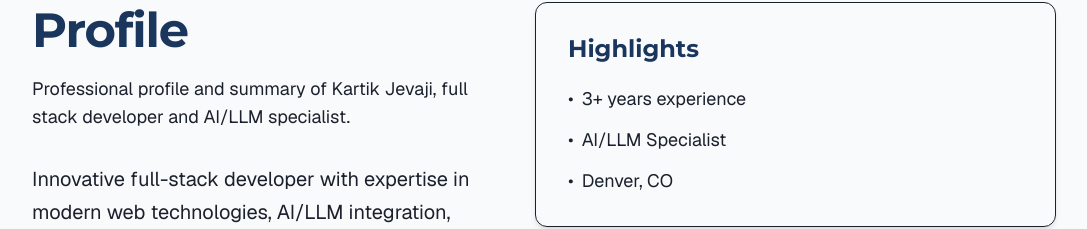
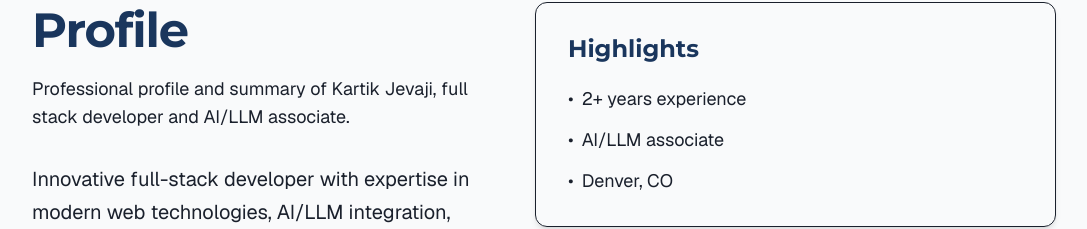
Before and after one commit to nitrotap/react-folio, a Next.js app: page / in a window 1280 px wide. Shown: the part 1076-1305 px from the top of the page, without its empty margins (96-1183 px from the left). Built offline with nearby package versions, Linux system fonts and the light colour scheme.

Commit message:
updates yrs exp

```diff
--- a/src/data/siteData.ts
+++ b/src/data/siteData.ts
@@ -5,7 +5,7 @@ const sections = {
     type: "hero",
     variant: "showcase",
     title: "Kartik Jevaji",
-    subtitle: "Full Stack Web Developer | AI/LLM Specialist | Denver, CO",
+    subtitle: "Full Stack Web Developer | AI/LLM associate | Denver, CO",
     highlights: [
       "Innovative full-stack developer with expertise in modern web technologies, AI/LLM integration, and cross-platform development.",
       "Proven track record of delivering end-to-end solutions from requirements gathering to production deployment.",
@@ -14,7 +14,7 @@ const sections = {
     animation: "hero-animation",
     metadata: {
       title: "Kartik Jevaji - Full Stack Developer",
-      description: "Innovative full-stack developer and AI/LLM specialist based in Denver, CO.",
+      description: "Innovative full-stack developer and AI/LLM associate based in Denver, CO.",
       image: "/file.svg"
     }
   },
@@ -28,13 +28,13 @@ const sections = {
       "Combines strong technical skills with excellent communication abilities and a passion for creating meaningful impact through technology."
     ],
     highlights: [
-      "3+ years experience",
-      "AI/LLM Specialist",
+      "2+ years experience",
+      "AI/LLM associate",
       "Denver, CO"
     ],
     metadata: {
       title: "About Kartik Jevaji",
-      description: "Professional profile and summary of Kartik Jevaji, full stack developer and AI/LLM specialist.",
+      description: "Professional profile and summary of Kartik Jevaji, full stack developer and AI/LLM associate.",
     }
   },
   aboutFull: {
@@ -47,7 +47,7 @@ const sections = {
     ],
     metadata: {
       title: "About Kartik Jevaji",
-      description: "Professional profile and summary of Kartik Jevaji, full stack developer and AI/LLM specialist.",
+      description: "Professional profile and summary of Kartik Jevaji, full stack developer and AI/LLM associate.",
     }
   },
   techSkills: {
@@ -235,7 +235,7 @@ export const siteData = {
       title: "Home",
       metadata: {
         title: "Kartik Jevaji | Full Stack Web Developer",
-        description: "Portfolio of Kartik Jevaji (@nitrotap), Full Stack Web Developer, AI/LLM specialist, and cross-platform engineer.",
+        description: "Portfolio of Kartik Jevaji (@nitrotap), Full Stack Web Developer, AI/LLM associate, and cross-platform engineer.",
         keywords: ["Kartik Jevaji", "Full Stack Developer", "AI", "LLM", "Portfolio", "Denver"],
         image: "/file.svg"
       },
```
